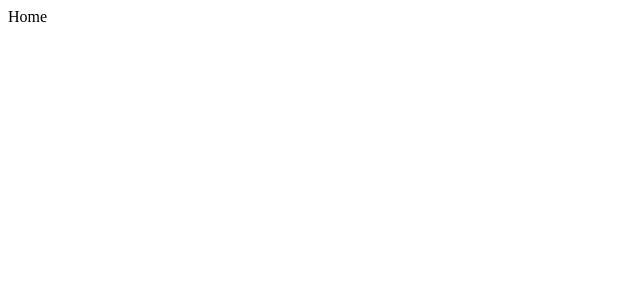
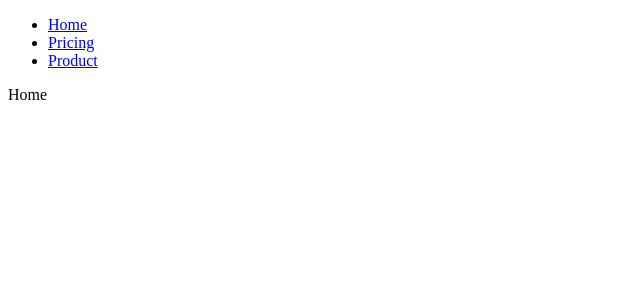
Before and after one commit to aleksandromilenkov/WorldWise, a React (Vite) app: page / in a window 1280 px wide. Shown: the top 300 px of the page, without its empty margins (0-640 px from the left). Built offline with nearby package versions, Linux system fonts and the light colour scheme.

Commit message:
adding navigation

```diff
--- a/src/App.jsx
+++ b/src/App.jsx
@@ -3,9 +3,11 @@
 import Pricing from "./pages/Pricing";
 import Home from "./pages/Home";
 import PageNotFound from "./pages/PageNotFound";
+import PageNav from "./components/PageNav";
 const App = () => {
   return (
     <BrowserRouter>
+      <PageNav />
       <Routes>
         <Route path="/" element={<Home />} />
         <Route path="product" element={<Product />} />
--- /dev/null
+++ b/src/components/PageNav.jsx
@@ -0,0 +1,22 @@
+import React from "react";
+import { NavLink } from "react-router-dom";
+
+const PageNav = () => {
+  return (
+    <nav>
+      <ul>
+        <li>
+          <NavLink to="/">Home</NavLink>
+        </li>
+        <li>
+          <NavLink to="/pricing">Pricing</NavLink>
+        </li>
+        <li>
+          <NavLink to="/product">Product</NavLink>
+        </li>
+      </ul>
+    </nav>
+  );
+};
+
+export default PageNav;
```
